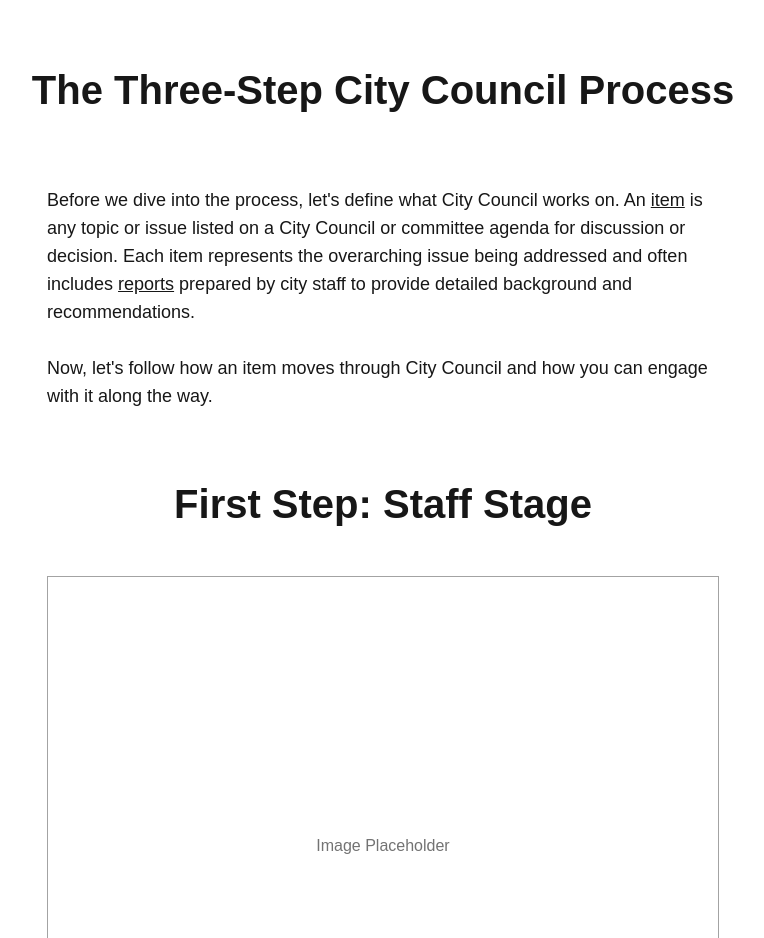
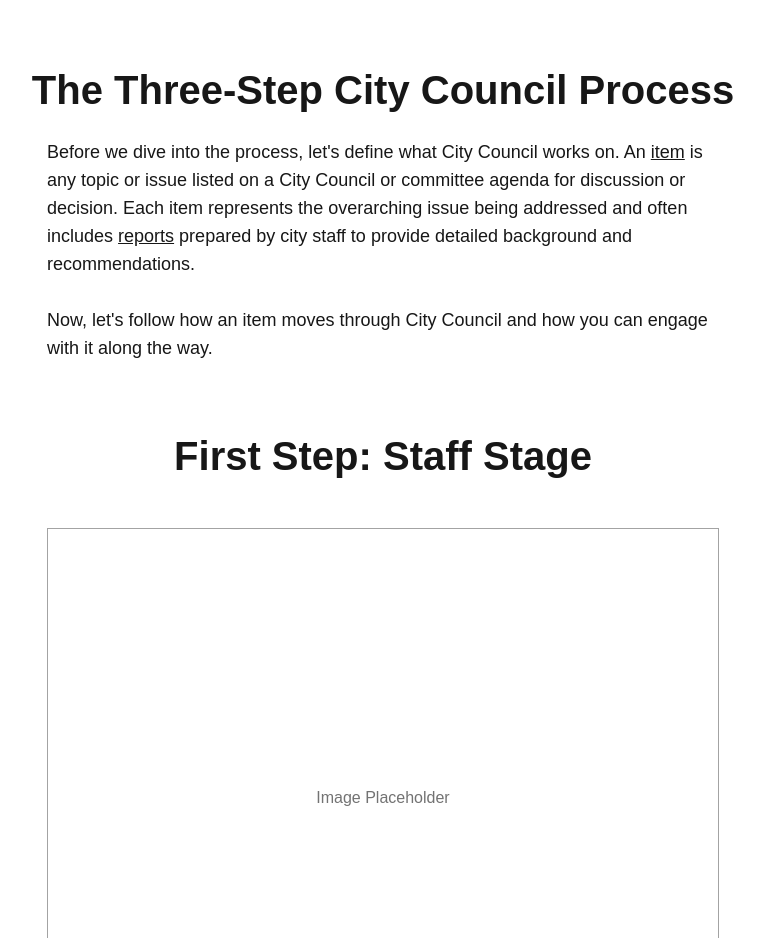
Before and after one commit to civic-dashboard/civic-dashboard-web, a Next.js app: page /how-council-works in a window 1280 px wide. Shown: the part 1000-1938 px from the top of the page, without its empty margins (257-1021 px from the left). Built offline with nearby package versions, Linux system fonts and the light colour scheme.

Commit message:
remove redundant margin top for title

```diff
--- a/src/app/how-council-works/page.tsx
+++ b/src/app/how-council-works/page.tsx
@@ -63,7 +63,7 @@ export default function HowCouncilWorks() {
           <h2 className="font-bold text-center text-[24px] md:text-[32px] lg:text-[40px]">
             The Three-Step City Council Process
           </h2>
-          <div className="text-[14px] md:text-[16px] lg:text-[18px] leading-7 mt-8 mt-[80px] max-w-2xl mx-auto">
+          <div className="text-[14px] md:text-[16px] lg:text-[18px] leading-7 mt-8 max-w-2xl mx-auto">
             Before we dive into the process, let&apos;s define what City Council
             works on. An{' '}
             <Tooltip
```
